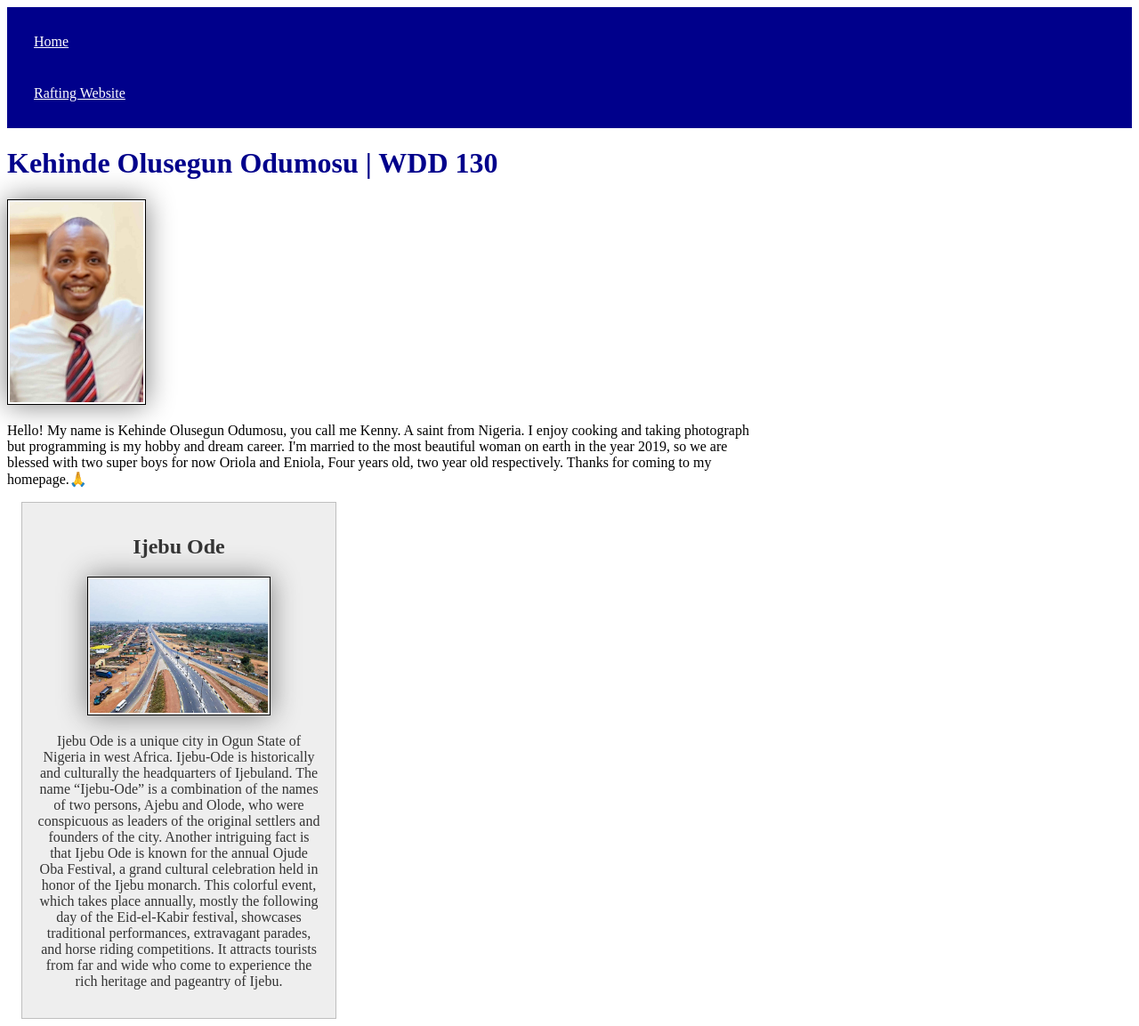
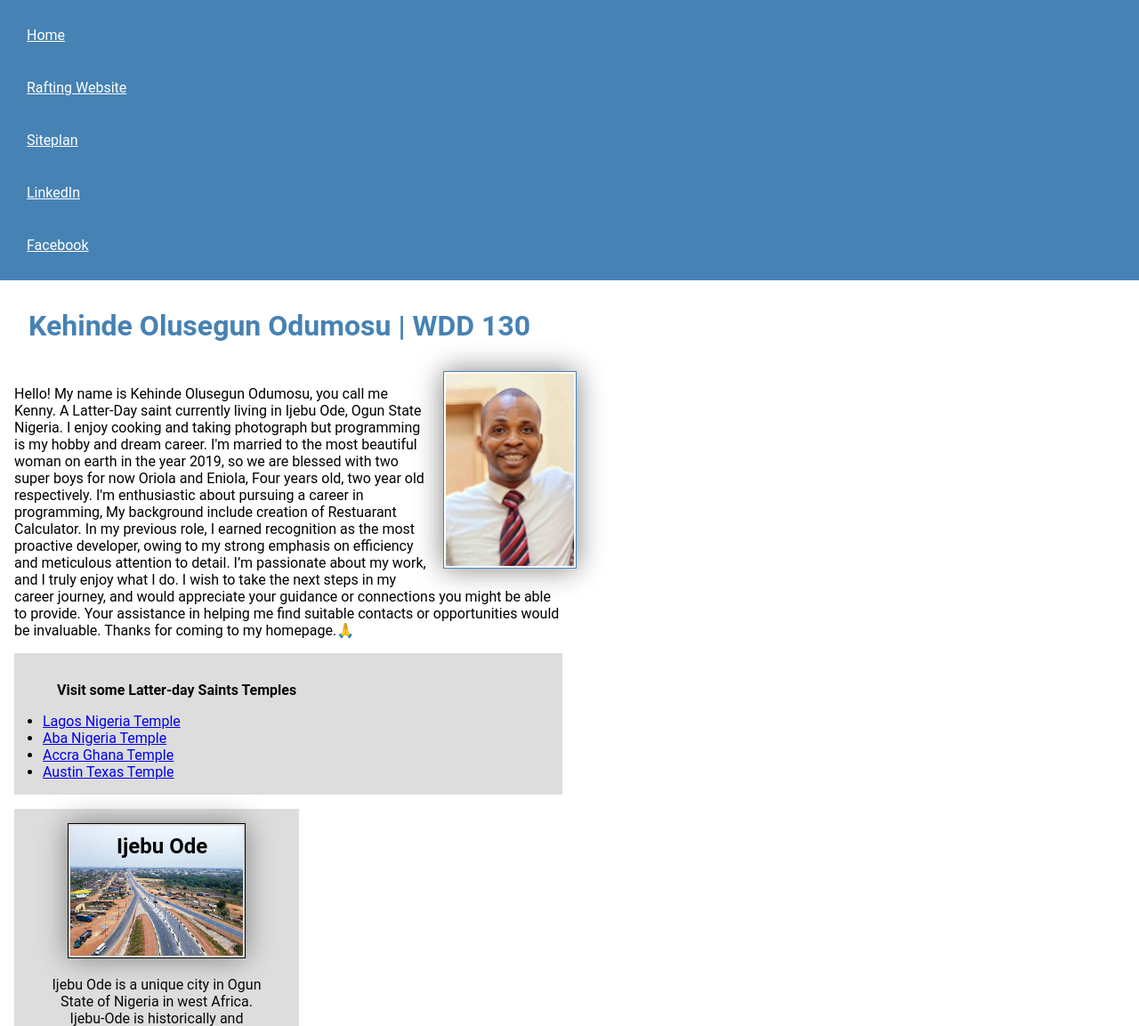
Before and after one commit to KOdumosu/wdd130, a plain HTML site: page index.html in a window 1280 px wide. Shown: the top 1153 px of the page at 89% size. Drawn offline with Linux system fonts and the light colour scheme.

Commit message:
Home Page Layout Enhancements

```diff
--- a/index.html
+++ b/index.html
@@ -12,18 +12,35 @@
     <header>
         <nav>
             <a href="#">Home</a>
-            <a href="wwr/">Rafting Website</a>
+            <a href="wwr/site-plan-rafting.html">Rafting Website</a>
+            <a href="wwr/site-plan-rafting">Siteplan</a>
+            <a href="https://www.linkedin.com/in/kehinde-odumosu-82b929a9">LinkedIn</a>
+            <a href="https://www.facebook.com/profile.php?id=100069038182830&mibextid=2JQ9oc">Facebook</a>
           </nav>
     </header>
     <main>
         <h1>Kehinde Olusegun Odumosu | WDD 130</h1>
       <img src="images/profile.jpg" alt="Kehinde Olu Odumosu Profile Picture" width="200">
-      <p>Hello! My name is Kehinde Olusegun Odumosu, you call me Kenny. A saint from Nigeria.
+      <p>Hello! My name is Kehinde Olusegun Odumosu, you call me Kenny. A Latter-Day saint currently living in Ijebu Ode, Ogun State Nigeria.
         I enjoy cooking and taking photograph but programming is my hobby and dream career. I'm married to the most
         beautiful woman on earth in the year 2019, so we are blessed with two super boys for now Oriola and Eniola,
-        Four years old, two year old respectively. Thanks for coming to my homepage.🙏</p>
+        Four years old, two year old respectively. I'm enthusiastic about pursuing a career in programming,
+        My background include creation of Restuarant Calculator. In my previous role,
+       I earned recognition as the most proactive developer, owing to my strong emphasis on efficiency and meticulous attention to detail.
+       I’m passionate about my work, and I truly enjoy what I do. I wish to take the next steps in my career journey,
+        and would appreciate your guidance or connections you might be able to provide.
+        Your assistance in helping me find suitable contacts or opportunities would be invaluable.
+        Thanks for coming to my homepage.🙏</p>
+
+        <ul class="box indent">
+            <h4><p>Visit some Latter-day Saints Temples</p></h4>
+            <li><a href="https://www.churchofjesuschrist.org/temples/details/lagos-nigeria-temple?lang=eng" target="_blank">Lagos Nigeria Temple</a></li>
+            <li><a href="https://www.churchofjesuschrist.org/temples/details/aba-nigeria-temple?lang=eng" target="_blank">Aba Nigeria Temple</a></li>
+            <li><a href="https://www.churchofjesuschrist.org/temples/details/accra-ghana-temple?lang=eng" target="_blank">Accra Ghana Temple</a></li>
+            <li><a href="https://www.churchofjesuschrist.org/temples/details/austin-texas-temple?lang=eng" target="_blank">Austin Texas Temple</a></li>
+          </ul>
     </main>
-    <aside>
+    <aside class="box">
         <h2>Ijebu Ode</h2>
         <img src="images/ijebu-ode.jpg" alt="Ijebu-Ode City Overview">
         <p>Ijebu Ode is a unique city in Ogun State of Nigeria in west Africa. Ijebu-Ode is historically and culturally the headquarters of Ijebuland. The name “Ijebu-Ode” is a combination of the names of two persons, Ajebu and Olode, who were conspicuous as leaders of the original settlers and founders of the city. Another intriguing fact is that Ijebu Ode is known for the annual Ojude Oba Festival, a grand cultural celebration held in honor of the Ijebu monarch. This colorful event, which takes place annually, mostly the following day of the Eid-el-Kabir festival, showcases traditional performances, extravagant parades, and horse riding competitions. It attracts tourists from far and wide who come to experience the rich heritage and pageantry of Ijebu.</p>
@@ -32,4 +49,5 @@
         <p>©2025 All Rights Reserved 🧍‍♂️ Kehinde Olu. Odumosu 🌴 Ijebu Ode, Nigeria</p>
     </footer>
 </body>
+<!-- This is my homepage comment -->
 </html>
--- a/styles/styles.css
+++ b/styles/styles.css
@@ -1,5 +1,16 @@
+
+* {
+  margin: 0;
+  padding: 0;
+  box-sizing: border-box;
+}
+
+body{
+  font-size: 16px;
+  font-family: Roboto, Arial, sans-serif;
+}
 nav {
-    background-color: darkblue;
+    background-color: steelblue;
     padding: 10px;
  }
 
@@ -11,7 +22,8 @@ nav a {
 }
 
 h1 {
-    color: darkblue
+    color: steelblue;
+    padding: 2rem;
   }
 
 
@@ -23,37 +35,52 @@ img {
     box-shadow: 0 0 30px grey;
   }
 
-  p {
-    padding: 10px;
-  }
-
   main {
-    max-width: 840px;
+    max-width: 648px;
 }
-
-aside {
-    width: 20rem;
-    margin: 1rem;
-    border: 1px solid rgb(0 0 0 / 0.2); /* 1 */
-    padding: 1rem;
-    background-color: #eee;
-    color: #333;
-    text-align: center;
-  }
-
-  aside img {
-    width: 200px;
-    height: auto;
-   }
 
    main img {
     width: 150px;
     height: auto;
+    border: 1px solid steelblue;
+    padding: 2px;
+    box-shadow: 0 0 30px gray;
+    float: right;
+    margin: 0 0 1rem 1rem;
 }
-p { padding: 0; }
 
+p{
+  margin: 1rem;
+}
+aside {
+  width: 20rem;
+  text-align: center;
+  position: relative;
+}
+aside img {
+  width: 200px;
+  height: auto;
+ }
+aside h2{
+  position: absolute;
+  top: 28px;
+  left: 115px;
+}
 footer {
     margin-top: 15px;
     border-top: 1px solid #000;
     text-align: center;
  }
+
+   /* Class Selectors */
+
+   .box {
+    margin: 1rem;
+    border: 1px solid rgb(0 0 0,.1);
+    padding: 1rem;
+    background-color: #ddd;
+    color: #080808;
+  }
+ .indent{
+  padding-left: 2rem;
+ }
```
